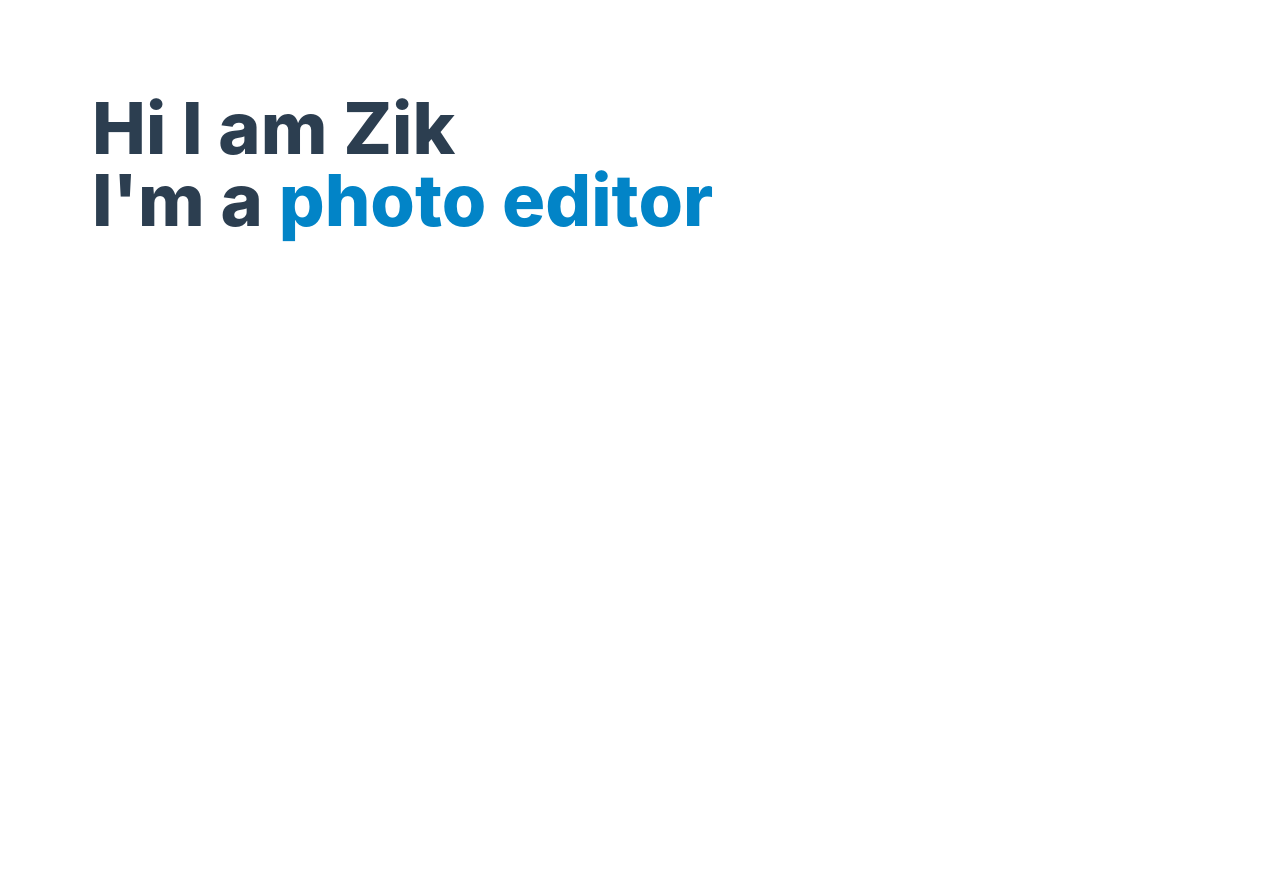
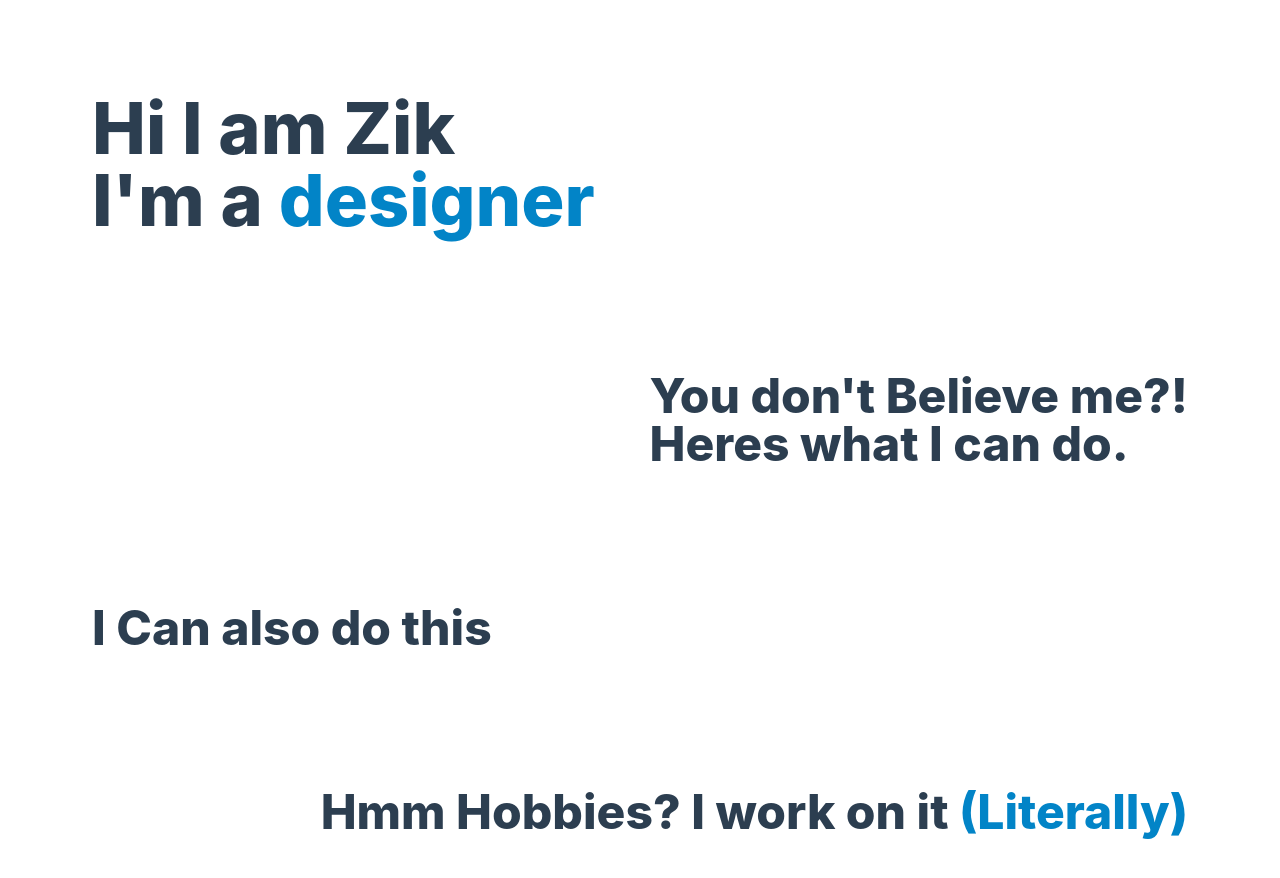
Before and after one commit to ZikValencia/ZikStudiosWeb, a Vue app in the folder web/: page / in a window 1280 px wide. Shown: the top 878 px of the page. Before the commit the page ends 848 px from the top, so only its background shows below. Built offline with nearby package versions, Linux system fonts and the light colour scheme.

Commit message:
Created content scafolding
basically I just add potential flow of contents.

Note: I removed HellowWorld test file

And moved the hero animation to components

```diff
--- /dev/null
+++ b/web/src/components/Hero.vue
@@ -0,0 +1,32 @@
+
+<script setup lang="ts">
+    import { onMounted, ref } from 'vue';
+    import gsap from 'gsap';
+    import { RoughEase } from "gsap/dist/EasePack";
+    import { TextPlugin } from "gsap/dist/TextPlugin";
+
+    gsap.registerPlugin(TextPlugin,RoughEase);
+
+    const words = ref<Array<string>>(['web developer', 'designer', 'photo editor'])
+    onMounted(() => {
+    const blink = gsap.to('.cursor', {opacity:0, ease:'power2.inOut', repeat: -1, repeatDelay: 0.5})
+    let mainTimeLine = gsap.timeline({repeat: -1})
+    words.value.forEach(word => {
+        let tl = gsap.timeline({repeat: 1, yoyo: true, repeatDelay: 2})
+        tl.to('.text', {duration: 1, text: word})
+        mainTimeLine.add(tl)
+    });
+    });
+</script>
+<template>
+  <div class="m-12 p-11 ">
+    <h1 class="relative inline-block">
+      <span class="box"></span>
+      <span class="text-7xl font-extrabold ">Hi I am Zik</span> <br>
+      <span class="text-7xl font-extrabold im">I'm a </span>
+      <span class="text-7xl font-extrabold text-sky-600 text">
+      </span>
+      <span class="text-7xl font-extrabold text-white cursor">|</span>
+    </h1>
+  </div>
+</template>
--- a/web/src/views/HomeView.vue
+++ b/web/src/views/HomeView.vue
@@ -1,33 +1,34 @@
 
 <script setup lang="ts">
 import { onMounted, ref } from 'vue';
-import gsap from 'gsap';
-import { RoughEase } from "gsap/dist/EasePack";
-import { TextPlugin } from "gsap/dist/TextPlugin";
-
-gsap.registerPlugin(TextPlugin,RoughEase);
-
-const words = ref<Array<string>>(['developer', 'designer', 'photo editor'])
-onMounted(() => {
-  const blink = gsap.to('.cursor', {opacity:0, ease:'power2.inOut', repeat: -1, repeatDelay: 0.5})
-  let mainTimeLine = gsap.timeline({repeat: -1})
-  words.value.forEach(word => {
-    let tl = gsap.timeline({repeat: 1, yoyo: true, repeatDelay: 1})
-    tl.to('.text', {duration: 1, text: word})
-    mainTimeLine.add(tl)
-  });
-});
+import hero from '@/components/Hero.vue'
 
 </script>
 <template>
-  <div class="m-12 p-11 ">
-    <h1 class="relative inline-block">
-      <span class="box"></span>
-      <span class="text-7xl font-extrabold ">Hi I am Zik</span> <br>
-      <span class="text-7xl font-extrabold im">I'm a </span>
-      <span class="text-7xl font-extrabold text-sky-600 text">
+  <div class="">
+    <hero/>
+    <!-- Dev -->
+    <div class="m-12 p-11 flex justify-end">
+      <span class="text-5xl font-extrabold ">
+        You don't Believe me?!
+        <br/>
+        Heres what I can do.
       </span>
-      <span class="text-7xl font-extrabold text-white cursor">|</span>
-    </h1>
+
+    </div>
+
+    <!-- Design -->
+    <div class="m-12 p-11">
+      <span class="text-5xl font-extrabold">
+        I Can also do this
+      </span><br/>
+    </div>
+
+    <!-- Photo Editing -->
+    <div class="m-12 p-11 flex justify-end">
+      <span class="text-5xl font-extrabold">
+        Hmm Hobbies? I work on it <span class="text-sky-600 font-extrabold">(Literally)</span>
+      </span><br/>
+    </div>
   </div>
 </template>
```
Also changed, not shown: 1 other file (tests, documents, lock files or other folders).
